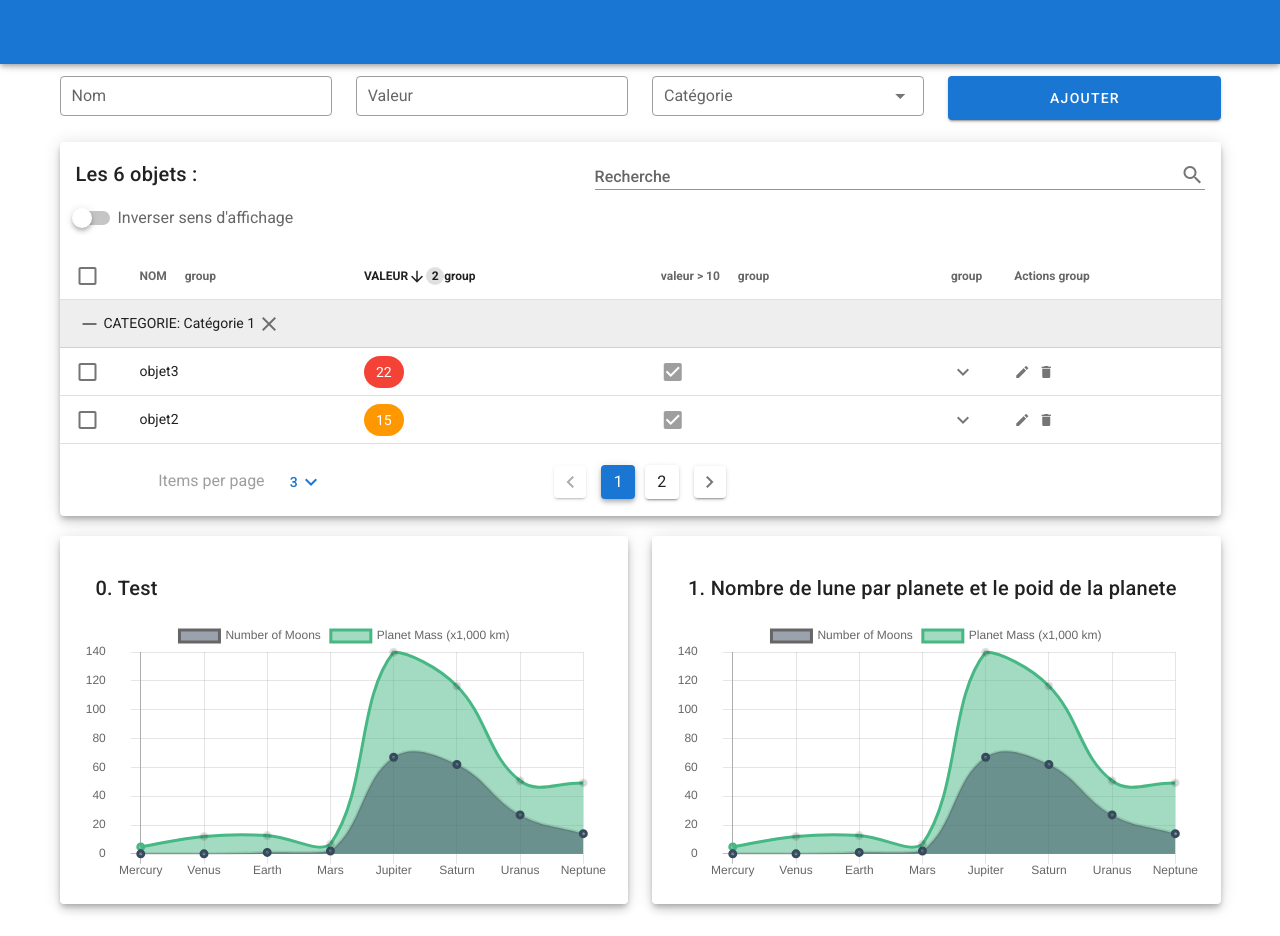
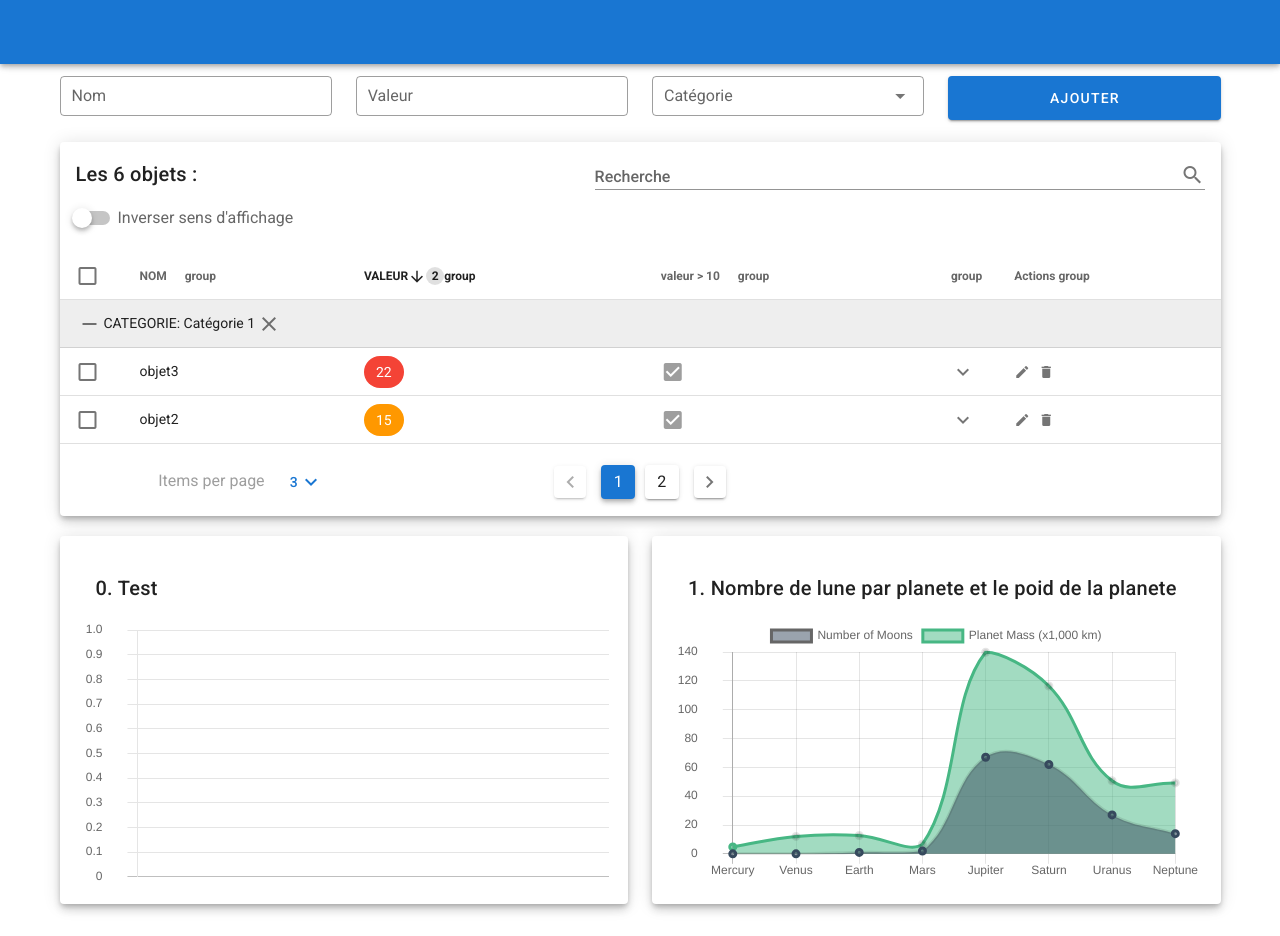
Before and after one commit to BOISSARD/Vue-Tests-Components-Library, a Vue app in the folder test-vuetify/: page / in a window 1280 px wide. Built offline with nearby package versions, Linux system fonts and the light colour scheme.

Commit message:
Add : futur file for data transformation in order to match charts needs

```diff
--- a/test-vuetify/src/components/TestCharts.vue
+++ b/test-vuetify/src/components/TestCharts.vue
@@ -1,7 +1,7 @@
 <template>
     <v-row>
         <v-col cols="12" md="6" v-for="(chart, index) in charts" :key="index">
-            <v-card class="elevation-6 my-5 pa-5" >
+            <v-card class="elevation-6 my-5 pa-5">
                 <v-card-title>{{index}}. {{ chart.titre }}</v-card-title>
                 <canvas :id="'chart-'+index"></canvas>
             </v-card>
@@ -16,6 +16,7 @@ import Objet from "../model/objet";
 import { Categories } from "../model/categories";
 
 import chart1_data from "../data/chart1";
+import transformObjet from '../data/transformObjets'
 
 export default {
     name: "TestCharts",
@@ -25,27 +26,77 @@ export default {
     data() {
         return {
             charts: [
-                { data: chart1_data, titre: "Test" },
                 {
-                    data: chart1_data,
-                    titre: "Nombre de lune par planete et le poid de la planete"
+                    titre: "Test",
+                    type: "pie",
+                    data: this.objetsToPieByCategorie(this.objets),
+                    options: chart1_data.options
+                },
+                {
+                    titre:
+                        "Nombre de lune par planete et le poid de la planete",
+                    type: "line",
+                    data: chart1_data.data,
+                    options: chart1_data.options
                 }
             ]
         };
     },
+    computed: {
+        /*charts() {
+      return [
+        {
+          titre: "Test",
+          type: "line",
+          data: chart1_data.data,
+          options: chart1_data.options
+        },
+        {
+          titre: "Nombre de lune par planete et le poid de la planete",
+          type: "line",
+          data: chart1_data.data,
+          options: chart1_data.options
+        }
+      ];
+    }*/
+    },
     mounted() {
-        console.debug(this.objets)
-        this.charts.forEach((chart, index) => this.createChart('chart-'+index, chart.data));
+        console.debug(this.objets);
+        this.charts.forEach((chart, index) =>
+            this.createChart(
+                "chart-" + index,
+                chart.type,
+                chart.data,
+                chart.options
+            )
+        );
+    },
+    watch: {
+        /*charts: {
+            immediate: true,
+            handler(newVal, oldVal) {
+                console.debug(this.objets);
+                this.charts.forEach((chart, index) =>
+                    this.createChart(
+                        "chart-" + index,
+                        chart.type,
+                        chart.data,
+                        chart.options
+                    )
+                );
+            }
+        }*/
     },
     methods: {
-        createChart(chartId, chartData) {
+        createChart(chartId, type, data, options) {
             const ctx = document.getElementById(chartId);
             const myChart = new Chart(ctx, {
-                type: chartData.type,
-                data: chartData.data,
-                options: chartData.options
+                type: type,
+                data: data,
+                options: options
             });
-        }
+        },
+        ...transformObjet.methods
     }
 };
 </script>
--- /dev/null
+++ b/test-vuetify/src/data/transformObjets.js
@@ -0,0 +1,14 @@
+export default {
+    methods: {
+        objetsToPieByCategorie: function(objets){
+            console.log("objetsToPieByCategorie", objets)
+            //categories = []
+            objets.forEach(element => {
+                console.log(element)
+            });
+            return {
+
+            }
+        }
+    }
+}
```
